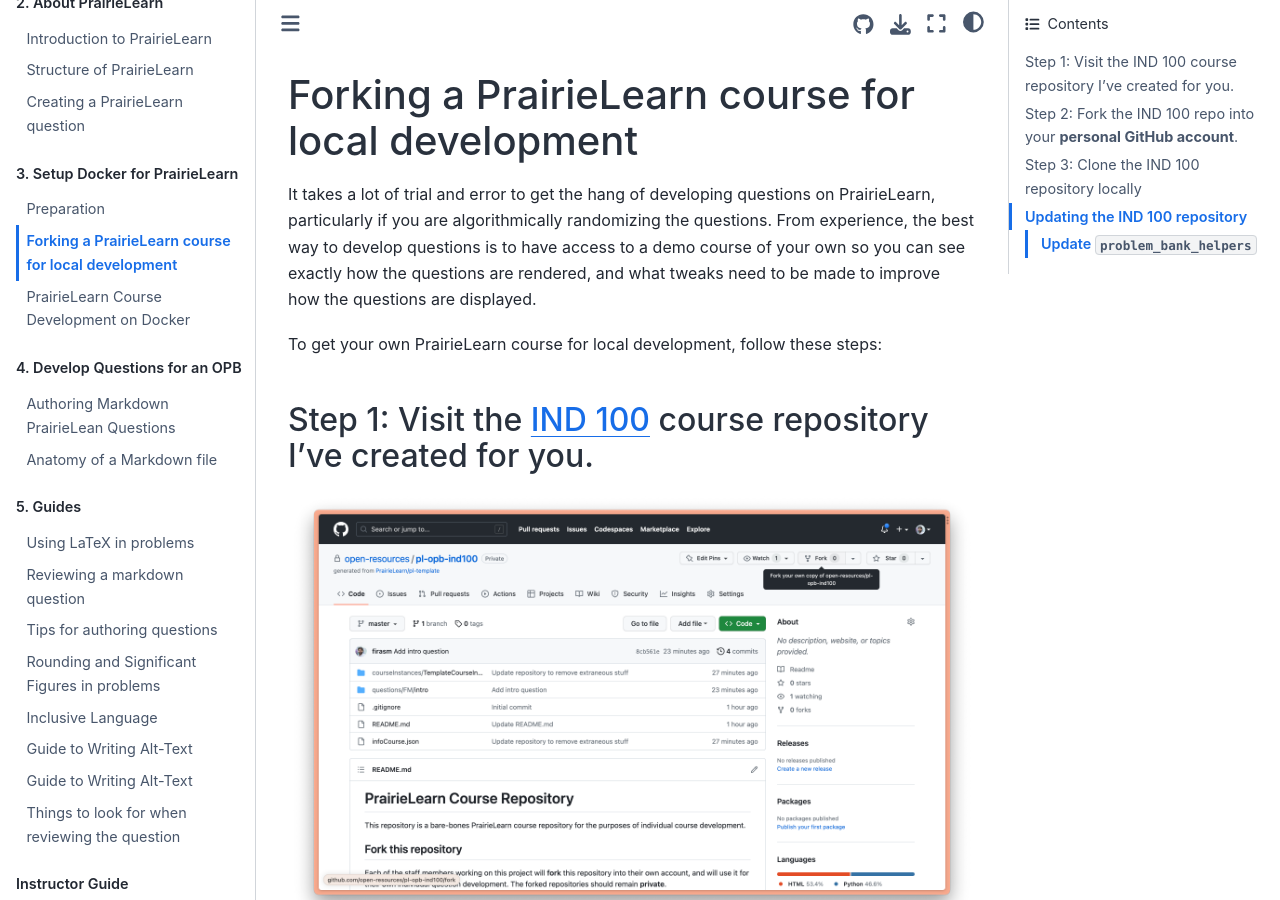
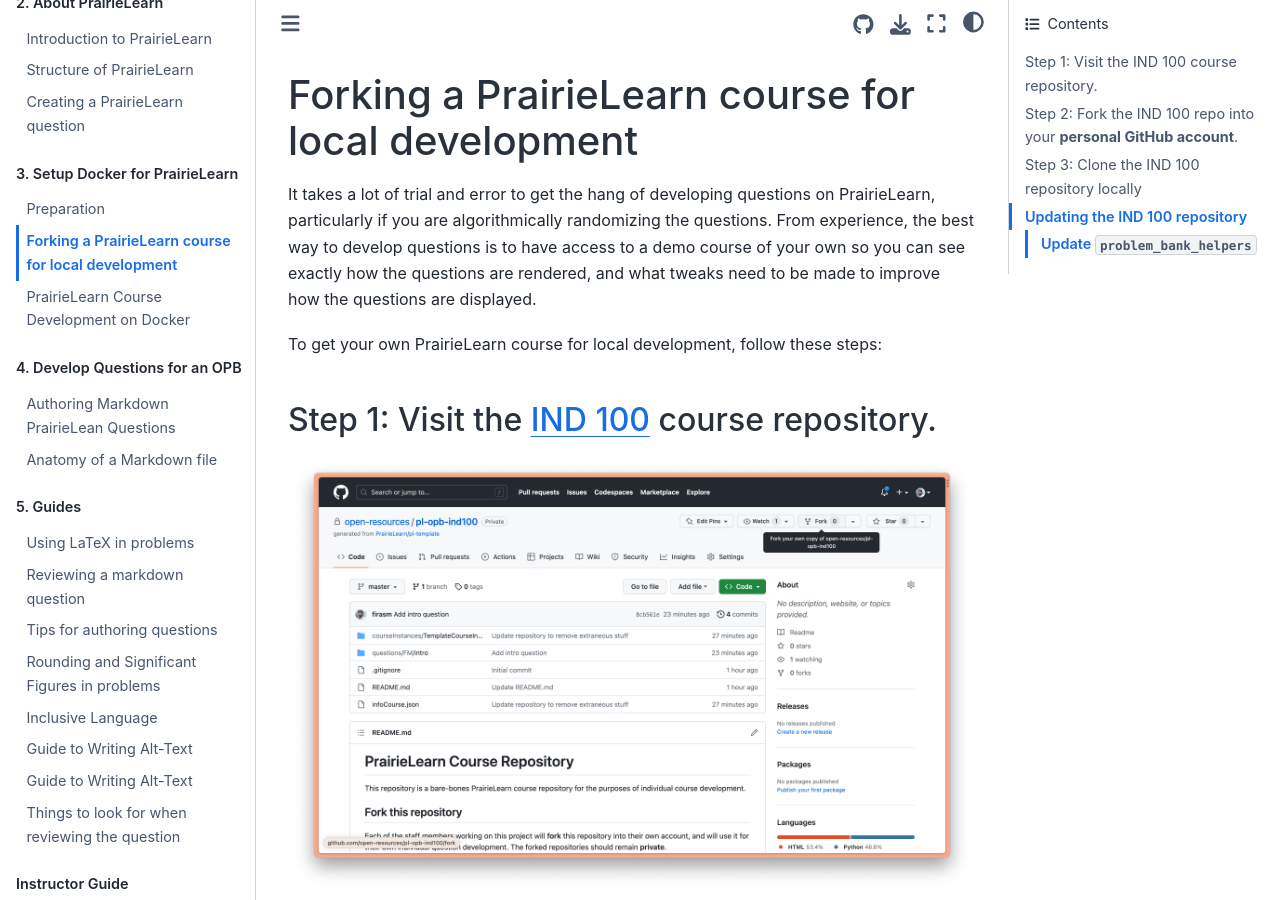
Before and after one commit to open-resources/opb_training, a Jupyter Book: the page built from content/pl_docker/opb_course_repo.md, in a window 1280 px wide and 900 px high. Built offline with Jupyter Book 1.0.4 settings and Sphinx 7.4.7 and the Sphinx Book theme 1.1.4, drawn with Linux system fonts in a browser that asks for light colours.

Commit message:
remove reference to depersonalize

```diff
--- a/content/pl_docker/opb_course_repo.md
+++ b/content/pl_docker/opb_course_repo.md
@@ -5,7 +5,7 @@ From experience, the best way to develop questions is to have access to a demo c
 
 To get your own PrairieLearn course for local development, follow these steps:
 
-## Step 1: Visit the [IND 100](https://github.com/open-resources/pl-opb-ind100) course repository I've created for you.
+## Step 1: Visit the [IND 100](https://github.com/open-resources/pl-opb-ind100) course repository.
 
 <img src="pl_images/ind100.png">
 
```
